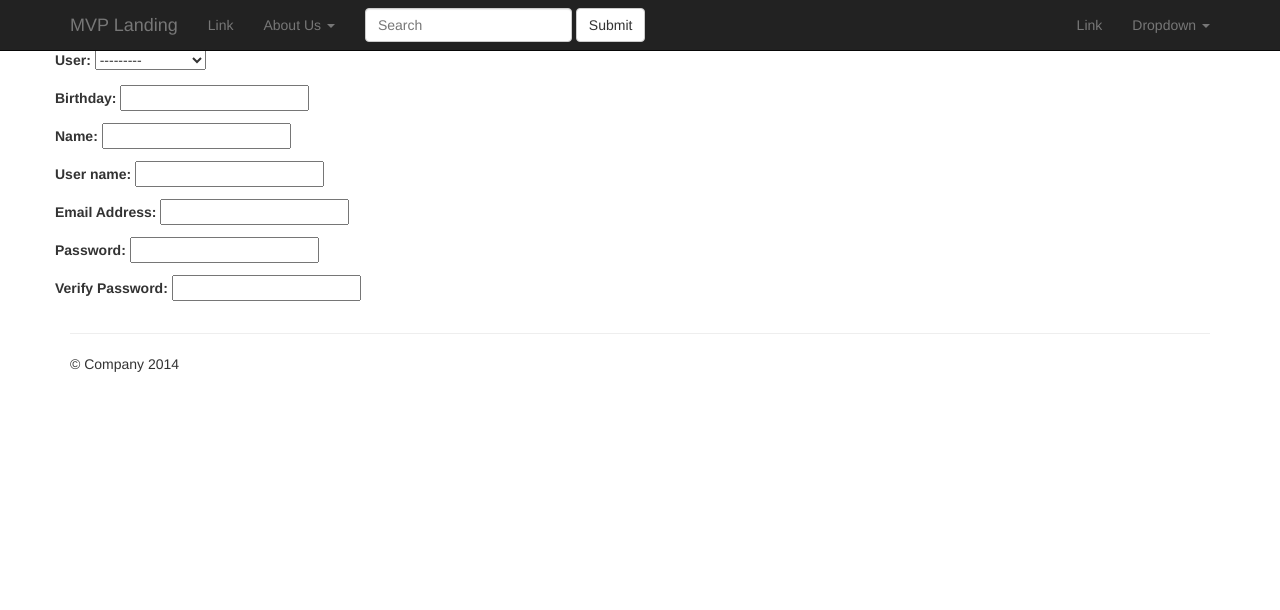
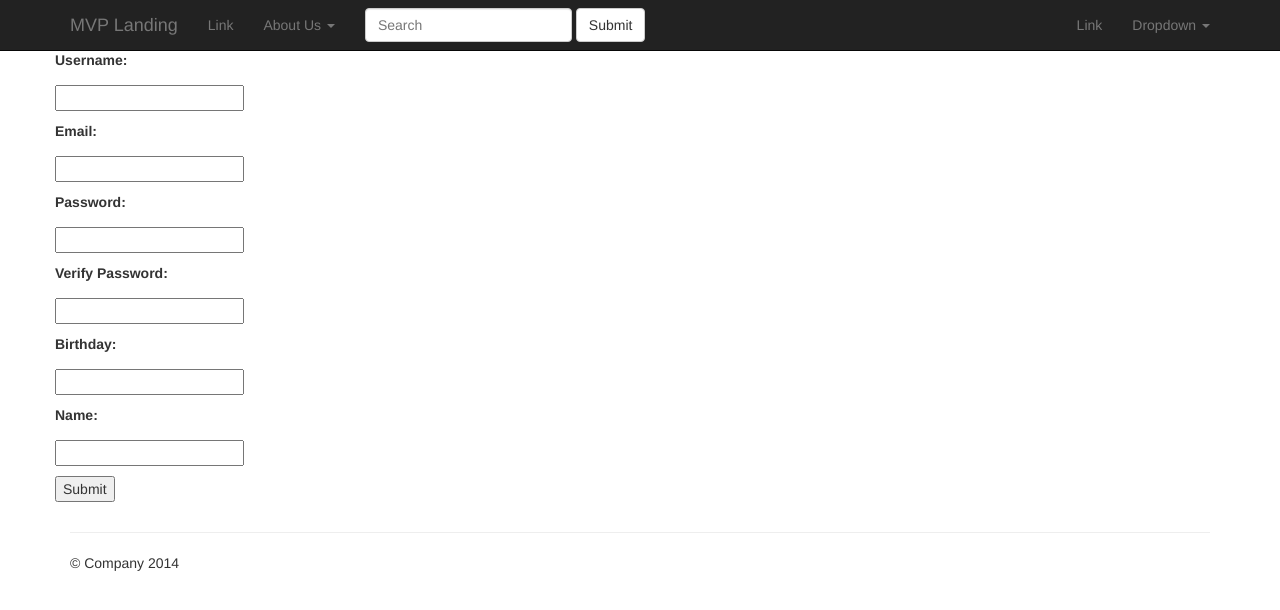
Before and after one commit to maryammehdi/skillshare_git, a Django app: page /register/ in a window 1280 px wide. Shown: the top 610 px of the page. Run offline with Django 3.2, Linux system fonts and the light colour scheme; data comes from the database, SQL or seed files in the repository; both versions use the stored data as it was after the commit; parts of the project's set-up code (start-up, migrations or seed data) failed here and were passed over; some libraries are stand-ins or nearby versions.

Commit message:
Drinkers continued

```diff
--- a/skillshare/src/drinkers/forms.py
+++ b/skillshare/src/drinkers/forms.py
@@ -12,7 +12,7 @@ class RegistrationForm(ModelForm):
 
     class Meta:
         model = Drinker
-        exclude = ('USer',)
+        exclude = ('User',)
 
     def clean_username(self):
         username = self.cleaned_data['username']
@@ -21,11 +21,10 @@ class RegistrationForm(ModelForm):
             User.objects.get(username=username)
         except User.DoesNotExist:
             return username
-        return forms.ValidateError("that username is already taken, please select another.")
+        raise forms.ValidationError("that username is already taken, please select another.")
 
-    def clean_password(self):
-        password = self.cleaned_data['password']
-        password1 = self.cleaned_data['password1']
-        if password != password1:
-            raise forms.ValidationError("Passwords did cnot match, please try again.")
-        return password
+    def clean(self):
+        print self.cleaned_data
+        if self.cleaned_data['password'] != self.cleaned_data['password1']:
+            raise forms.ValidationError("The passwords did not match. Please try again.")
+        return self.cleaned_data
--- a/skillshare/src/drinkers/models.py
+++ b/skillshare/src/drinkers/models.py
@@ -6,12 +6,12 @@ from django.contrib.auth.models import User
 class Drinker(models.Model):
     user = models.OneToOneField(User)
     birthday = models.DateField()
-    name = models.CharField (max_length=100)
+    name = models.CharField(max_length=100)
 
     def __unicode__(self):
         return self.name
 
 #create user object to attach to drinker object
-def create_drinker_user_callback(sender, instance, **kwargs):
-    drinker. new = Drinker.objects.get_or_create(user=instance)
-post_save.connect(create_drinker_user_callback, User)
+#def create_drinker_user_callback(sender, instance, **kwargs):
+#    drinker, new = Drinker.objects.get_or_create(user=instance)
+#post_save.connect(create_drinker_user_callback, User)
--- a/skillshare/src/drinkers/views.py
+++ b/skillshare/src/drinkers/views.py
@@ -1,16 +1,34 @@
 from django.shortcuts import render
+from django.contrib.auth.models import User
 from django.http import HttpResponseRedirect
 from django.shortcuts import render_to_response
 from django.template import RequestContext
 from drinkers.forms import RegistrationForm
-
+from drinkers.models import Drinker
 # Create your views here.
 def DrinkerRegistration(request):
     if request.user.is_authenticated():
         return HttpResponseRedirect('/admin/')
-    if request.method == 'POST':
-        pass
-    else:
+    if request.method == 'POST': # submitting the form back
+        form = RegistrationForm(request.POST)
+        if form.is_valid():
+            user = User.objects.create_user(username=form.cleaned_data['username'], email = form.cleaned_data['email'],
+                                            password = form.cleaned_data['password'])
+#            user.save()
+#            drinker = user.get_profile()
+#            drinker.name = form.cleaned_data['name']
+#            drinker.birthday = form.cleaned_data['birthday']
+#            drinker.save()
+#            drinker.save()
+            drinker = Drinker(user=User, name=form.cleaned_data['name'], birthday=form.cleaned_data['birthday'])
+            drinker.save()
+            return HttpResponseRedirect('/profile/')
+        else:
+            return render_to_response('register.html', {'form': form}, context_instance=RequestContext(request))
+
+
+
+    else: #showing the form
         '''users not submitting form, show them a blank registration form'''
         form = RegistrationForm()
         context = {'form': form}
--- a/skillshare/src/mvp_landing/settings.py
+++ b/skillshare/src/mvp_landing/settings.py
@@ -49,6 +49,8 @@ INSTALLED_APPS = (
     'django.contrib.sessions',
     'django.contrib.messages',
     'django.contrib.staticfiles',
+    'signups',
+    'south',
     'drinkers',
     )
 
--- a/skillshare/static/templates/register.html
+++ b/skillshare/static/templates/register.html
@@ -2,6 +2,41 @@
 
 
 {% block content %}
+<form action="" method="post">
+{% csrf_token %}
+{% if form.errors %}<p>Please correct the following fields:</p>{% endif %}
 
-{{form.as_p}}
+<div class="register_div">
+    {% if form.username.errors %}<p class="error">{{ form.username.errors }}</p>{% endif %}
+    <p><label for="username"{% if form.username.errors %} class="error"{% endif %}>Username:</label></p>
+    <p>{{ form.username }}</p>
+</div>
+<div class="register_div">
+    {% if form.email.errors %}<p class="error">{{ form.email.errors }}</p>{% endif %}
+    <p><label for="email"{% if form.email.errors %} class="error"{% endif %}>Email:</label></p>
+    <p>{{ form.email }}</p>
+</div>
+<div class="register_div">
+    {% if form.password.errors %}<p class="error">{{ form.password.errors }}</p>{% endif %}
+    <p><label for="password"{% if form.password.errors %} class="error"{% endif %}>Password:</label></p>
+     <p>{{ form.password }}</p>
+</div>
+<div class="register_div">
+    {% if form.password1.errors %}<p class="error">{{ form.password1.errors }}</p>{% endif %}
+    <p><label for="password1"{% if form.password1.errors %} class="error"{% endif %}>Verify Password:</label></p>
+     <p>{{ form.password1 }}</p>
+</div>
+<div class="register_div">
+    {% if form.birthday.errors %}<p class="error">{{ form.birthday.errors }}</p>{% endif %}
+    <p><label for="birthday"{% if form.birthday.errors %} class="error"{% endif %}>Birthday:</label></p>
+     <p>{{ form.birthday }}</p>
+</div>
+<div class="register_div">
+    {% if form.name.errors %}<p class="error">{{ form.name.errors }}</p>{% endif %}
+    <p><label for="name"{% if form.name.errors %} class="error"{% endif %}>Name:</label></p>
+     <p>{{ form.name }}</p>
+
+</div>
+<p><input type="submit" alt="register"></p>
+</form>
 {% endblock %}
```
Also changed, not shown: skillshare/src/db.sqlite3, 4 other files.
